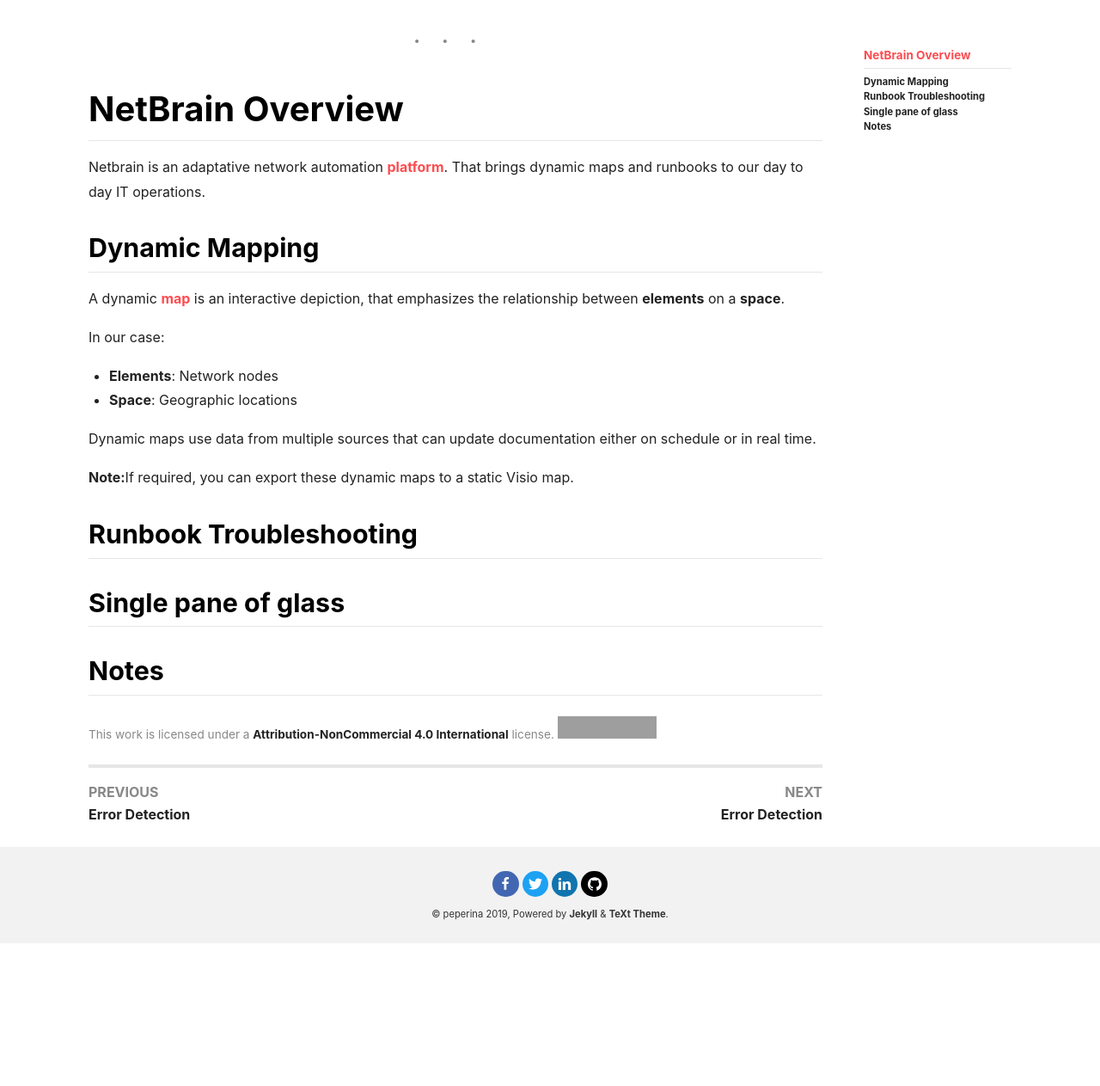
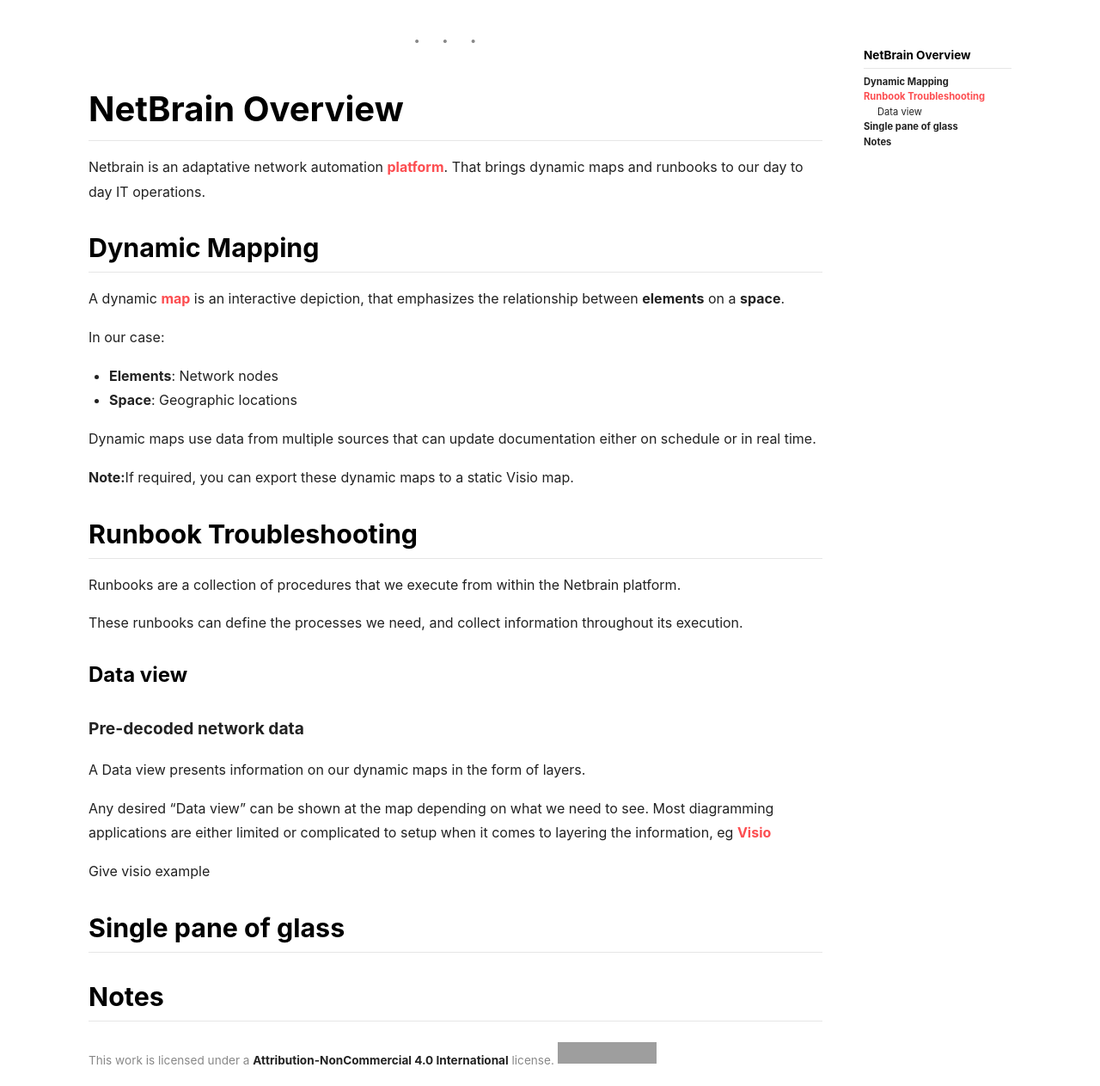
Before and after one commit to amarinjs/sitio, a Jekyll site: the page built from _posts/2019-09-27-Netbrain-basics.md, in a window 1280 px wide and 1400 px high, scrolled down 443 px, cut to the strip 137-1400 px from the top of the window. Shown: the whole strip at 86% size. Built offline with Jekyll 4.4.1, drawn with Linux system fonts in a browser that asks for light colours; nearby versions of some CDN libraries; comment, search, counter and statistics services are not loaded; before the commit the page ends 1677 px from its top, so only the background shows below that; grey boxes are pictures that could not be loaded.

Commit message:
Update 2019-09-27-Netbrain-basics.md

```diff
--- a/_posts/2019-09-27-Netbrain-basics.md
+++ b/_posts/2019-09-27-Netbrain-basics.md
@@ -41,6 +41,19 @@
 
 ## Runbook Troubleshooting
 
+Runbooks are a collection of procedures that we execute from within the Netbrain platform.
+
+These runbooks can define the processes we need, and collect information throughout its execution.
+
+
+### Data view
+#### Pre-decoded network data
+
+A Data view presents information on our dynamic maps in the form of layers.
+
+Any desired "Data view" can be shown at the map depending on what we need to see. Most diagramming applications are either limited or complicated to setup when it comes to layering the information, eg [Visio](http://networkdiagram101.com/?page_id=113)
+
+Give visio example
 
 
 ## Single pane of glass
```
